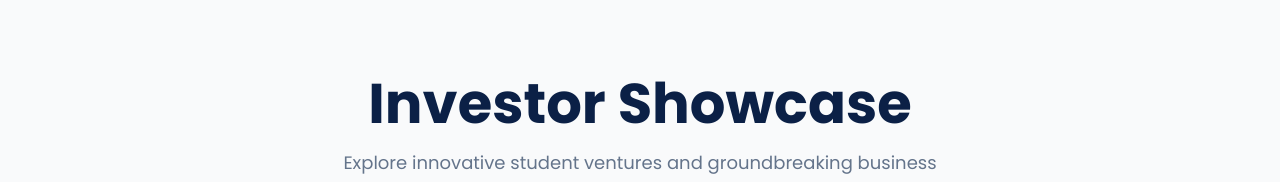
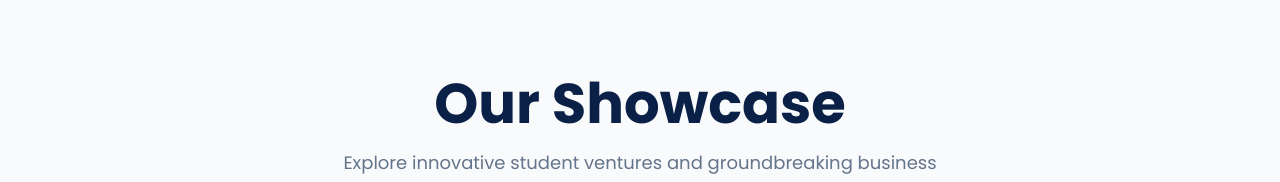
Before and after one commit to mondayrx8/dummytest2, a React (Vite) app in the folder client/: page /investors in a window 1280 px wide. Shown: the part 131-313 px from the top of the page. Built offline with nearby package versions, Linux system fonts and the light colour scheme; no server answers.

Commit message:
Fix Bugs

```diff
--- a/client/src/components/GuestList.jsx
+++ b/client/src/components/GuestList.jsx
@@ -40,7 +40,7 @@ const GuestList = () => {
             <div className="guest-container">
                 {/* Hero Section */}
                 <header className="guest-header">
-                    <h1 className="guest-title">Investor Showcase</h1>
+                    <h1 className="guest-title">Our Showcase</h1>
                     <p className="guest-subtitle">
                         Explore innovative student ventures and groundbreaking business ideas from the next generation of founders.
                     </p>
@@ -70,10 +70,10 @@ const GuestList = () => {
                         </div>
                     ) : filteredPortfolios.length === 0 ? (
                         <div className="empty-state">
-                            <h3 style={{color: 'var(--text-color)', marginBottom: '0.5rem'}}>No Ventures Found</h3>
+                            <h3 style={{ color: 'var(--text-color)', marginBottom: '0.5rem' }}>No Ventures Found</h3>
                             <p>{searchTerm ? "Try adjusting your search terms." : "Check back soon for new student submissions!"}</p>
                             {searchTerm && (
-                                <button className="enterprise-btn-view" style={{maxWidth: '200px', margin: '1rem auto 0 auto'}} onClick={() => setSearchTerm('')}>
+                                <button className="enterprise-btn-view" style={{ maxWidth: '200px', margin: '1rem auto 0 auto' }} onClick={() => setSearchTerm('')}>
                                     Clear Search
                                 </button>
                             )}
@@ -102,7 +102,7 @@ const GuestList = () => {
                                         {/* Action Buttons Map */}
                                         <div className="enterprise-card-actions">
                                             <button className="enterprise-btn-view" onClick={() => navigate(`/portfolio/${item._id}`)}>
-                                                View Full Pitch
+                                                View Details
                                             </button>
                                         </div>
                                     </div>
```
